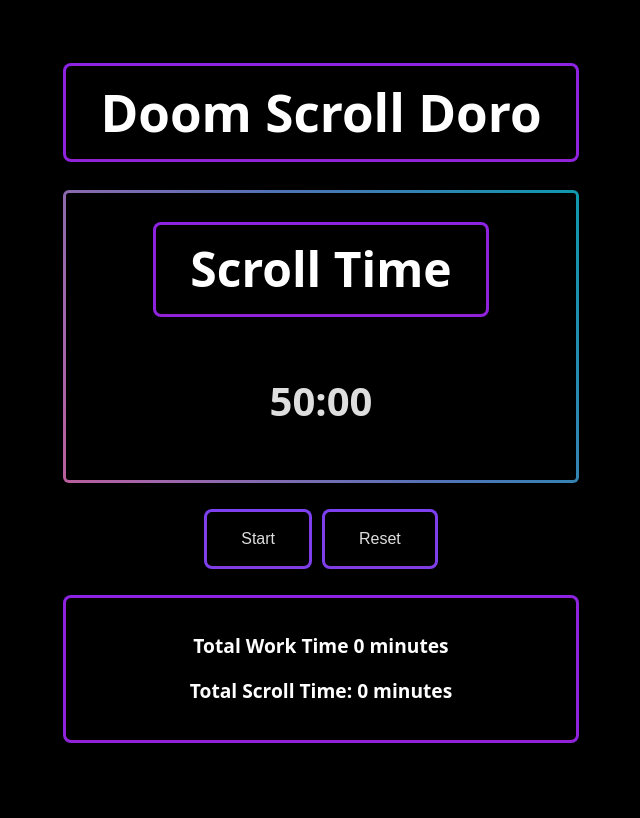
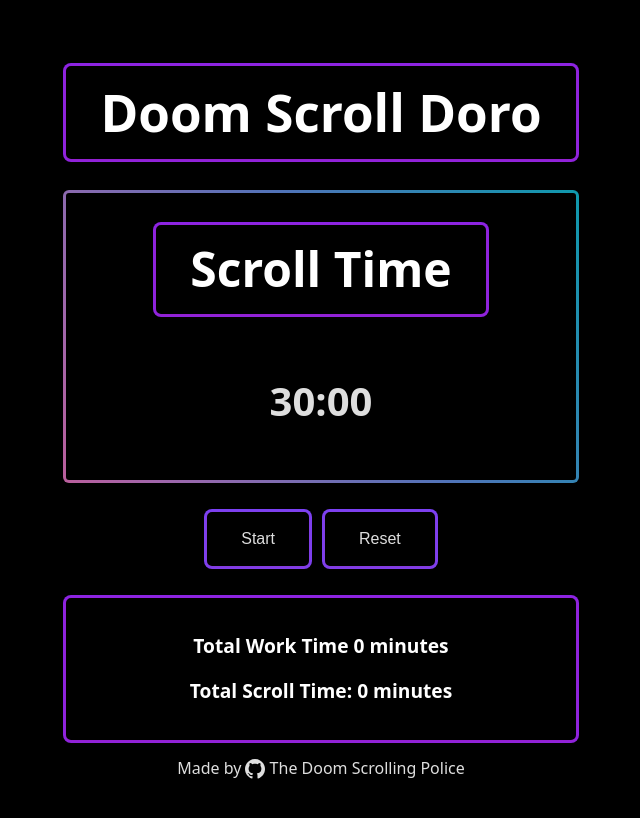
Before and after one commit to smallnumbers0/studydoro, a React (Vite) app: page / in a window 1280 px wide. Shown: the top 818 px of the page, without its empty margins (319-959 px from the left). Built offline with nearby package versions, Linux system fonts and the light colour scheme.

Commit message:
add footer

```diff
--- a/src/App.jsx
+++ b/src/App.jsx
@@ -4,17 +4,18 @@
 import Timer from "./components/Timer/Timer";
 import Buttons from "./components/Buttons/Buttons";
 import Totals from "./components/Totals/Totals";
+import Footer from "./components/Footer/Footer";
 
 function App() {
   const [time, setTime] = useState({
-    mins: 50,
+    mins: 30,
     secs: 0,
   });
   const [isWorkTime, setisWorkTime] = useState(true);
   const [isBreakTime, setIsBreakTime] = useState(false);
   const [isRunning, setIsRunning] = useState(false);
 
- function handleToggle() {
+  function handleToggle() {
     setIsRunning(!isRunning);
   }
 
@@ -48,16 +49,16 @@
           } else {
             setIsRunning(false);
 
-            if(isWorkTime) {
+            if (isWorkTime) {
               setIsBreakTime(true);
               setisWorkTime(false);
-              setTime({ mins: 15, secs: 0 });
-              addStudyTimeToStorage(50);
+              setTime({ mins: 10, secs: 0 });
+              addStudyTimeToStorage(30);
             } else {
               setisWorkTime(true);
               setIsBreakTime(false);
-              setTime({ mins: 50, secs: 0 });
-              addBreakTimeToStorage(15);
+              setTime({ mins: 30, secs: 0 });
+              addBreakTimeToStorage(10);
             }
             return runningTime;
           }
@@ -79,15 +80,20 @@
         onToggle={handleToggle}
         isRunning={isRunning}
         onReset={() => {
-          if (window.confirm("Resetting the timer will go back to work time. Are you sure?")) {
+          if (
+            window.confirm(
+              "Resetting the timer will go back to work time. Are you sure?"
+            )
+          ) {
             setIsRunning(false);
-            setTime({ mins: 50, secs: 0 });
+            setTime({ mins: 30, secs: 0 });
             setisWorkTime(true);
             setIsBreakTime(false);
           }
         }}
       />
       <Totals />
+      <Footer />
     </>
   );
 }
--- /dev/null
+++ b/src/components/Footer/Footer.css
@@ -0,0 +1,9 @@
+a {
+  text-decoration: none;
+  color: inherit;
+  font-size: 1rem;
+}
+
+a:hover {
+  color: indianred;
+}
--- /dev/null
+++ b/src/components/Footer/Footer.jsx
@@ -0,0 +1,27 @@
+import "./Footer.css";
+
+function Footer() {
+  return (
+    <footer>
+      <p>
+        Made by
+        <a
+          href="https://github.com/smallnumbers0"
+          target="_blank"
+        >
+          <svg
+            width="20"
+            height="20"
+            viewBox="0 0 24 24"
+            fill="currentColor"
+            style={{ verticalAlign: "middle", marginLeft: "4px" }}
+          >
+            <path d="M12 0c-6.626 0-12 5.373-12 12 0 5.302 3.438 9.8 8.207 11.387.599.111.793-.261.793-.577v-2.234c-3.338.726-4.033-1.416-4.033-1.416-.546-1.387-1.333-1.756-1.333-1.756-1.089-.745.083-.729.083-.729 1.205.084 1.839 1.237 1.839 1.237 1.07 1.834 2.807 1.304 3.492.997.107-.775.418-1.305.762-1.604-2.665-.305-5.467-1.334-5.467-5.931 0-1.311.469-2.381 1.236-3.221-.124-.303-.535-1.524.117-3.176 0 0 1.008-.322 3.301 1.23.957-.266 1.983-.399 3.003-.404 1.02.005 2.047.138 3.006.404 2.291-1.552 3.297-1.23 3.297-1.23.653 1.653.242 2.874.118 3.176.77.84 1.235 1.911 1.235 3.221 0 4.609-2.807 5.624-5.479 5.921.43.372.823 1.102.823 2.222v3.293c0 .319.192.694.801.576 4.765-1.589 8.199-6.086 8.199-11.386 0-6.627-5.373-12-12-12z" />
+          </svg>
+        {" "}The Doom Scrolling Police
+        </a>
+      </p>
+    </footer>
+  );
+}
+export default Footer;
```
Also changed, not shown: public/github-logo.png (added).
